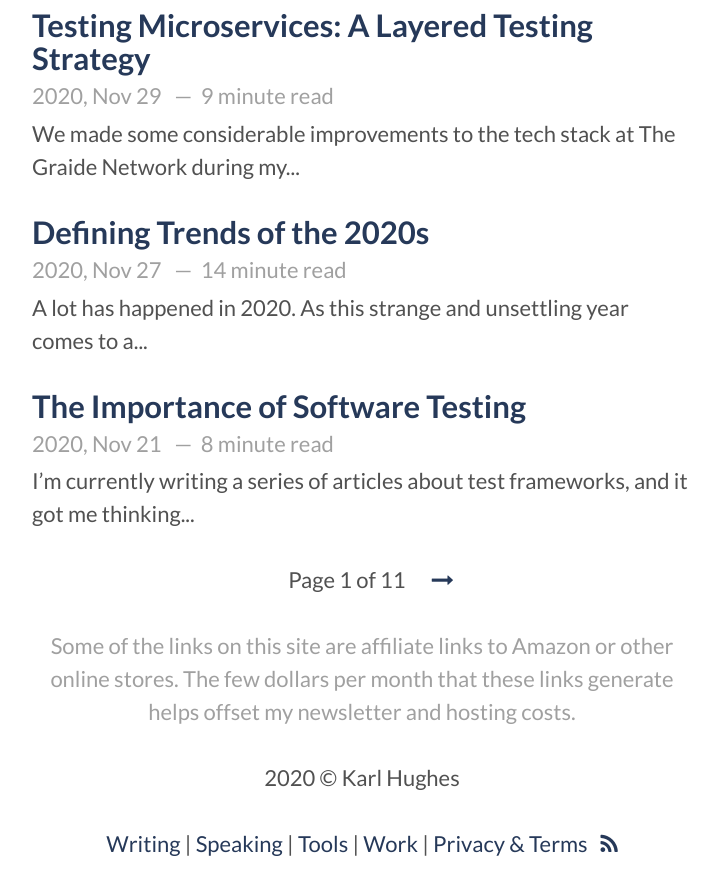
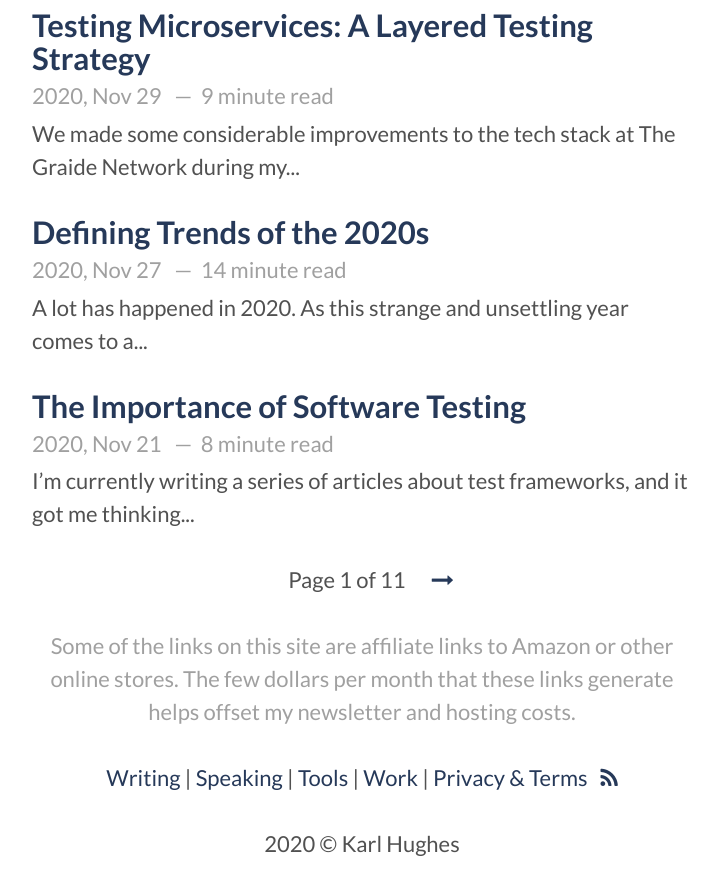
Before and after one commit to karllhughes/personal-blog-5, a Jekyll site: the page built from index.html, in a window 1280 px wide and 900 px high, scrolled down 2112 px. Shown: the top 895 px of the window, without its empty margins (278-994 px from the left). Built offline with Jekyll 4.4.1, drawn with Linux system fonts in a browser that asks for light colours; the list of posts is cut into pages by our own code.

Commit message:
Update main.html

```diff
--- a/_layouts/main.html
+++ b/_layouts/main.html
@@ -49,9 +49,6 @@ layout: default
       hosting costs.
     </p>
     <p>
-      {{site.time | date: '%Y'}} &copy; {{site.author}}
-    </p>
-    <p>
       <a href="/writing/">Writing</a> |
       <a href="/speaking/">Speaking</a> |
       <a href="/tools/">Tools</a> |
@@ -59,5 +56,8 @@ layout: default
       <a href="/privacy/">Privacy & Terms</a> &nbsp;
       <a href="/feed.xml" title="RSS Feed"><i class="fa fa-rss" aria-hidden="true"></i></a>
     </p>
+    <p>
+      {{site.time | date: '%Y'}} &copy; {{site.author}}
+    </p>
   </div>
 </footer> <!-- End Footer -->
```
